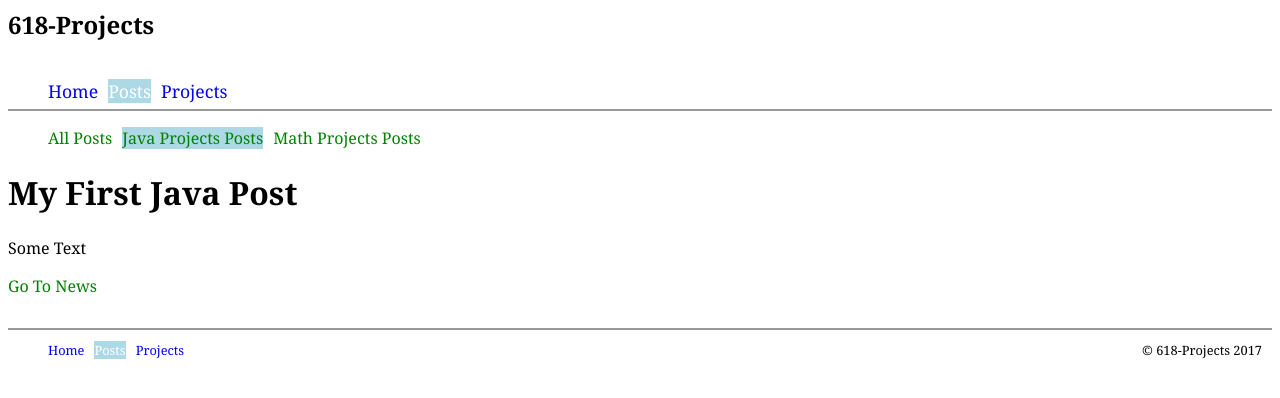
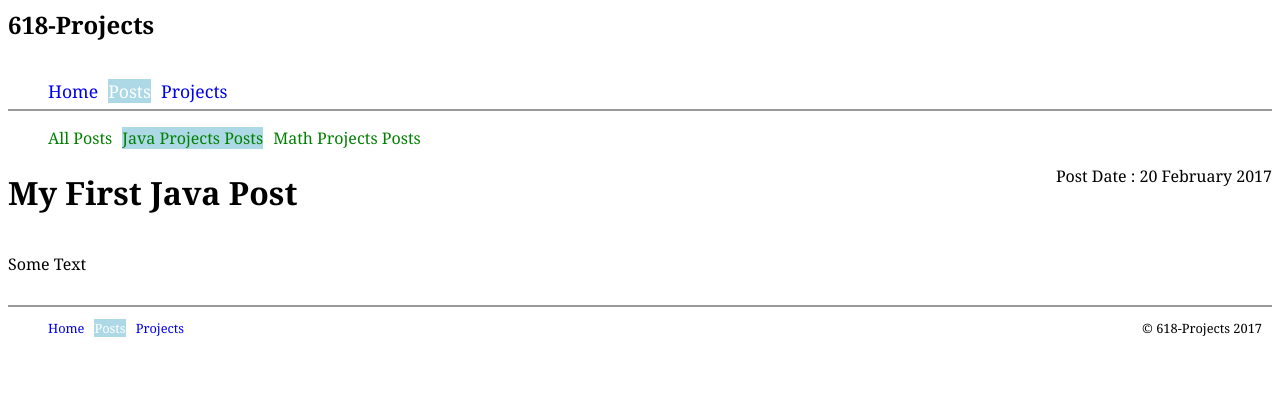
Before and after one commit to 618phi/Projects, a Jekyll site: the page built from _posts/java/2017-02-20-post1.md, in a window 1280 px wide. Shown: the top 398 px of the page. Built offline with Jekyll 4.4.1, drawn with Linux system fonts in a browser that asks for light colours.

Commit message:
added stuff 5

```diff
--- a/_layouts/article.html
+++ b/_layouts/article.html
@@ -1,17 +1,13 @@
 ---
 layout: news
 ---
-
-<h1>
-		{{page.title}}
+<div class="clearfix">
+    <h1 style="float: left">
+    {{page.title}}
 </h1>
+    <p style="float: right;">
+    Post Date : {{ page.date | date: "%-d %B %Y" }}
+</p>
+</div>
 
 {{content}}
-
-<footer>
-	<p>
-		<a href='{{site.baseurl}}/posts-page.html' style='color:green';>
-			Go To News
-		</a>
-	</p>
-</footer>
```
